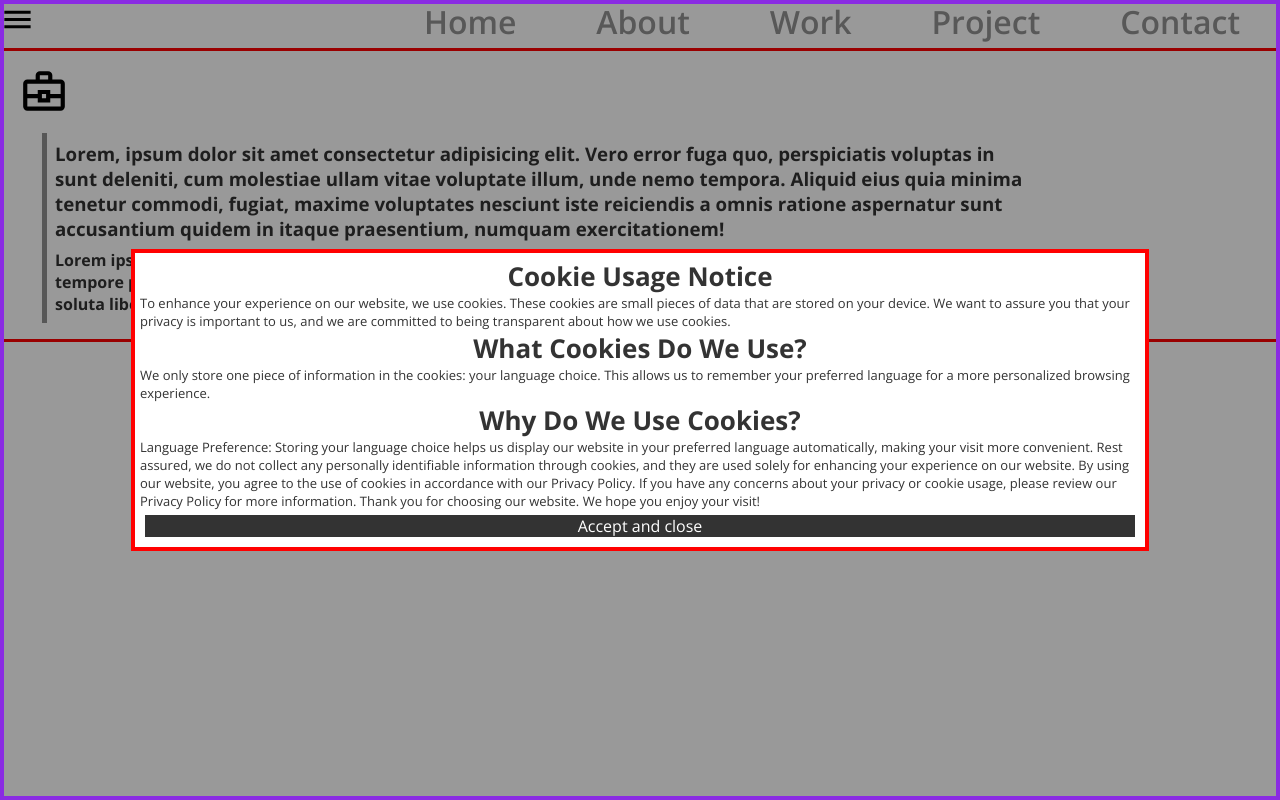
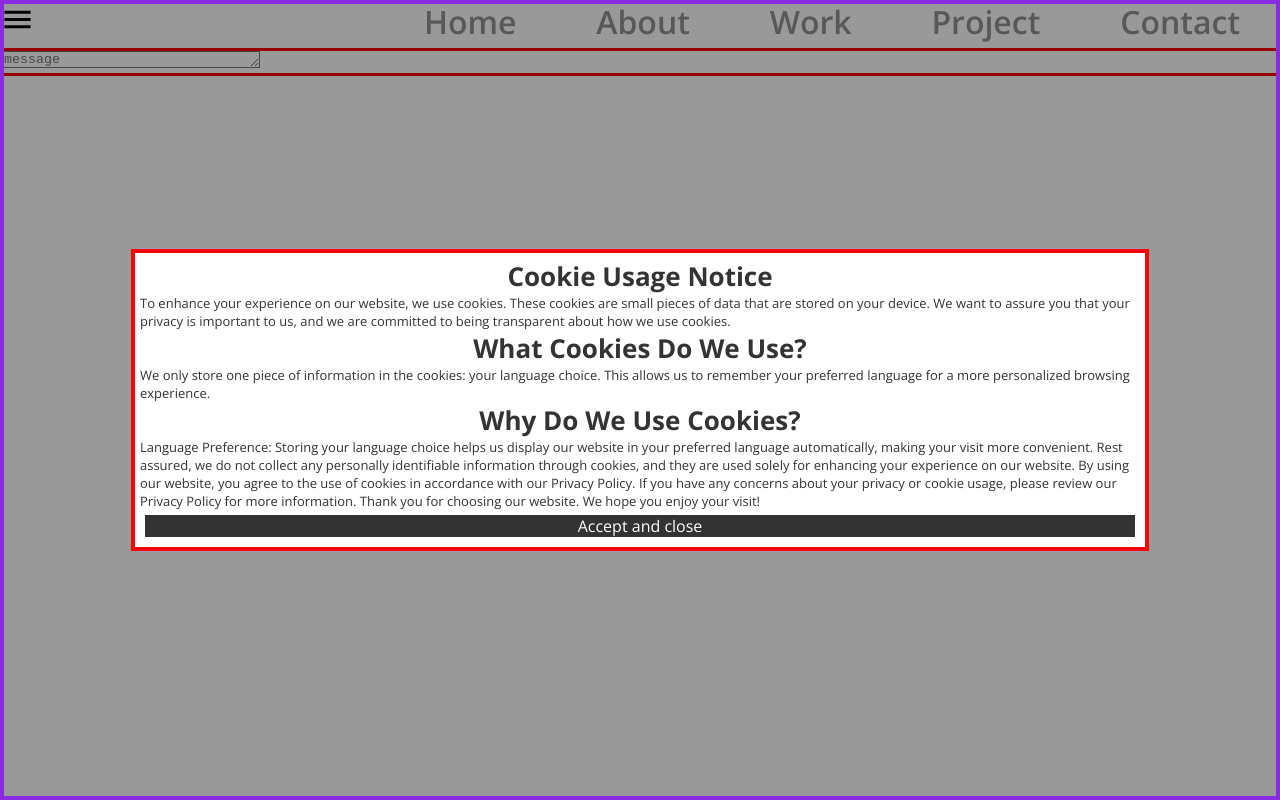
Before and after one commit to tibilodon/portfolio_nextjs, a Next.js app: page /test in a window 1280 px wide. Built offline with nearby package versions, Linux system fonts and the light colour scheme; no server answers.

Commit message:
expanding textarea working prototype

```diff
--- a/app/test/page.tsx
+++ b/app/test/page.tsx
@@ -1,3 +1,4 @@
+import ExpandingTextfield from "@/components/expandingTextfield/ExpandingTextfield";
 import styles from "./page.module.css";
 import Modal from "@/components/modal/Modal";
 import WorkContentWrapper from "@/components/workContentWrapper/WorkContentWrapper";
@@ -5,23 +6,7 @@ export default function Test() {
   return (
     <>
       <div className={styles.wrap}>
-        <WorkContentWrapper>
-          <h3>
-            Lorem, ipsum dolor sit amet consectetur adipisicing elit. Vero error
-            fuga quo, perspiciatis voluptas in sunt deleniti, cum molestiae
-            ullam vitae voluptate illum, unde nemo tempora. Aliquid eius quia
-            minima tenetur commodi, fugiat, maxime voluptates nesciunt iste
-            reiciendis a omnis ratione aspernatur sunt accusantium quidem in
-            itaque praesentium, numquam exercitationem!
-          </h3>
-          <h4>
-            Lorem ipsum dolor sit, amet consectetur adipisicing elit. Alias eum
-            ex perspiciatis incidunt nobis totam esse nemo tempore provident
-            dolorum officiis consequatur iste accusamus cumque dolores quia
-            nulla, reprehenderit dignissimos, soluta libero cum maxime odio
-            temporibus iusto? Reiciendis, voluptas impedit.
-          </h4>
-        </WorkContentWrapper>
+        <ExpandingTextfield />
       </div>
     </>
   );
--- /dev/null
+++ b/components/expandingTextfield/ExpandingTextfield.tsx
@@ -0,0 +1,42 @@
+"use client";
+import { useState, useEffect } from "react";
+
+type ExpandingTextfieldProps = {};
+
+const ExpandingTextfield: React.FunctionComponent<
+  ExpandingTextfieldProps
+> = () => {
+  const [val, setVal] = useState("");
+  const [rowNumbs, setRowNumbs] = useState(1);
+
+  useEffect(() => {
+    if (val.length % 30 === 0) {
+      let ek = val.length / 30;
+      console.log("the set val", ek);
+      if (ek >= 0) {
+        setRowNumbs(ek + 1);
+      }
+    }
+  }, [val]);
+
+  const formHandler = (
+    e: React.FormEvent<HTMLInputElement | HTMLTextAreaElement>
+  ): void => {
+    const { id, value } = e.currentTarget;
+    setVal(value);
+  };
+  return (
+    <>
+      <textarea
+        id="message"
+        value={val}
+        placeholder="message"
+        onChange={formHandler}
+        cols={30}
+        rows={rowNumbs}
+      ></textarea>
+    </>
+  );
+};
+
+export default ExpandingTextfield;
```
Also changed, not shown: components/expandingTextfield/expandingTextfield.module.css (added).
